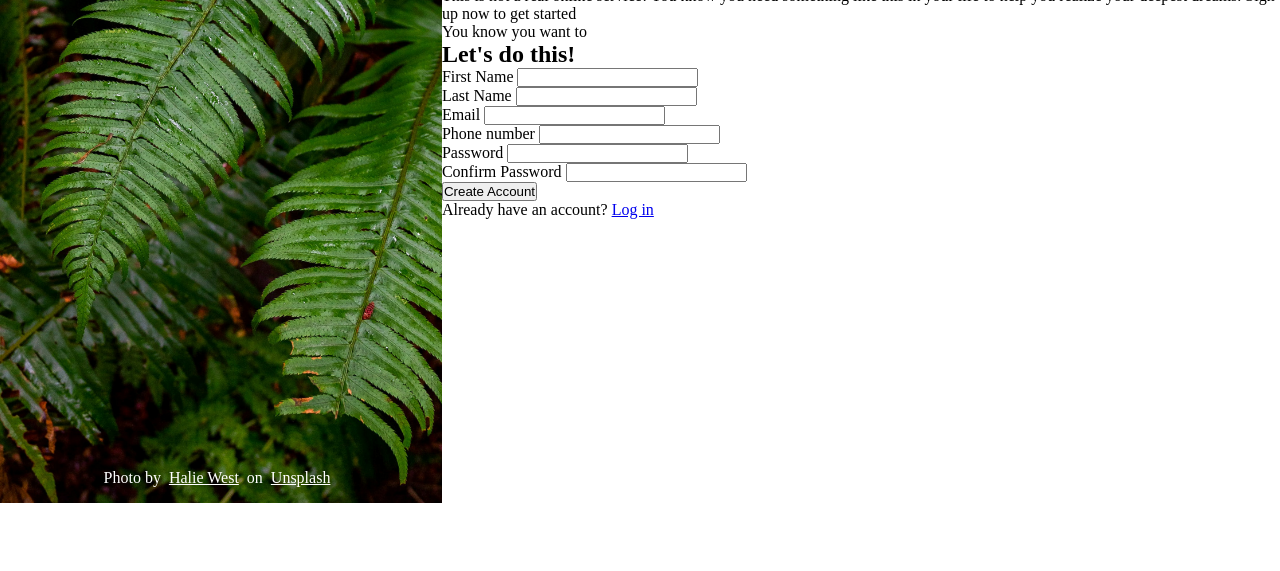
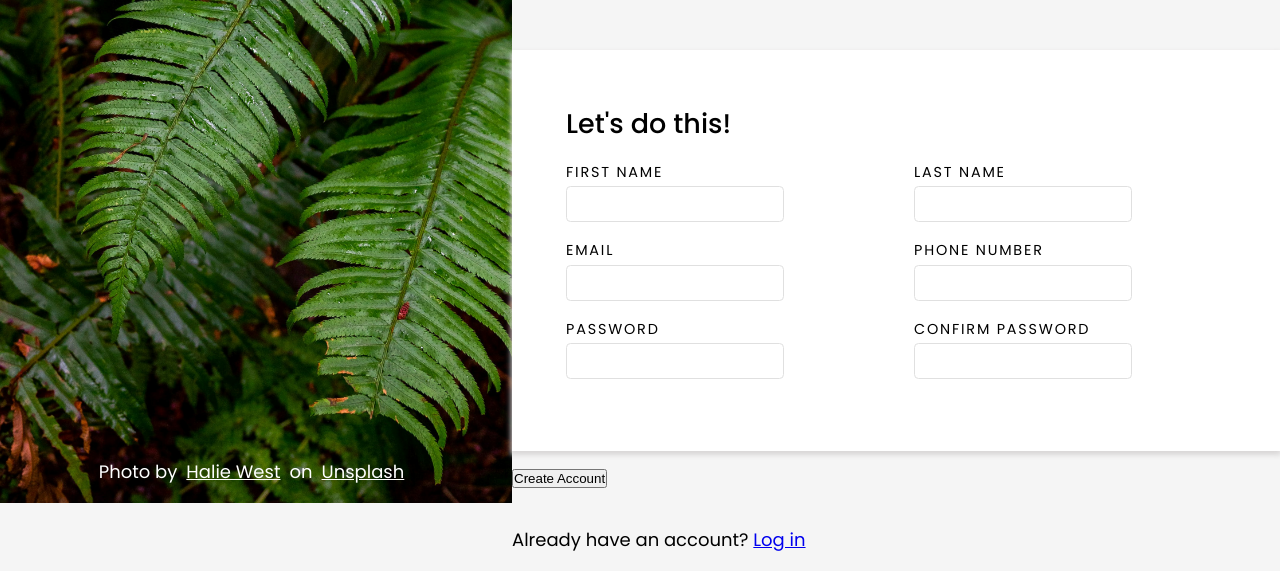
Before and after one commit to MariusVasie/Sign-Up-Form, a plain HTML site: page index.html in a window 1280 px wide. Shown: the part 297-868 px from the top of the page. Before the commit the page ends 800 px from the top, so only its background shows below. Drawn offline with Linux system fonts and the light colour scheme.

Commit message:
Add some styling to the form elements.

```diff
--- a/index.html
+++ b/index.html
@@ -6,6 +6,9 @@
     <title>Sign Up</title>
     <link rel="stylesheet" href="style.css">
     <script src="script.js" defer></script>
+    <link rel="preconnect" href="https://fonts.googleapis.com">
+    <link rel="preconnect" href="https://fonts.gstatic.com" crossorigin>
+    <link href="https://fonts.googleapis.com/css2?family=Poppins:ital,wght@0,400;0,500;1,400;1,500&display=swap" rel="stylesheet">
 </head>
 <body>
     <section class="hero">
@@ -17,13 +20,16 @@
     </section>
     <section class="main">
         <div class="intro-area">
-            <p class="bigger-text">This is not a real online service! You know you need something like this in your life to help you realize your deepest dreams. Sign up now to get started</p>
-            <p class="bigger-text">You know you want to</p>
+            <p class="bigger-text">This is not a real online service! You know you need something like this in your life to help you realize your deepest dreams.
+                <br/>Sign up <span>now</span> to get started</p>
+            <p class="bigger-text">You <span>know</span> you want to</p>
         </div>
         <div class="form-area">
             <form method="post">
                 <div class="form-container">
-                    <h2>Let's do this!</h2>
+                    <div class="form-title">
+                        <h2>Let's do this!</h2>
+                    </div>
                     <div class="form-group">
                         <label for="first-name">First Name</label>
                         <input type="text" id="first-name" name="first-name">
--- a/style.css
+++ b/style.css
@@ -7,12 +7,22 @@
   box-sizing: border-box;
 }
 
+@font-face {
+    font-family: 'Norse';
+    src: url('fonts/Norse-Bold.woff2') format('woff2'),
+        url('fonts/Norse-Bold.woff') format('woff');
+    font-weight: bold;
+    font-style: normal;
+    font-display: swap;
+}
+
 html {
     height: 100vh;
     margin: 0;
     display: flex;
     justify-content: center;
     align-items: center;
+    font-size: 18px;
   }
 
 body {
@@ -21,6 +31,10 @@ body {
     align-items: center;
     width: 100%;
     height: 100%;
+    background-color: #f5f5f5;
+    font-family: "Poppins", sans-serif;
+    font-weight: 400;
+    font-style: normal;
 }
 .hero {
     display: flex;
@@ -30,6 +44,11 @@ body {
     background: url('images/bg-image.jpg') no-repeat center / cover;
     height: 100%;
     color: #fff;
+
+    h1 {
+        font-family: 'Norse', 'Times New Roman', Times, serif;
+        font-size: 6rem;
+    }
 }
 .title {
     display: flex;
@@ -58,5 +77,76 @@ body {
     }
 }
 
+.main {
+    font-family: "Poppins", sans-serif;
+    width: 60%;
 
-/* De gasit alternativa pentru webfont generator */
+    p {
+        padding: 1rem 0;
+    }
+
+    .bigger-text {
+        font-size: 1.75rem;
+        font-weight: 500;
+
+        span {
+            font-style: italic;
+        }
+    }
+}
+
+.intro-area {
+    padding: 3rem;
+}
+
+.form-area {
+    width: 100%;
+}
+
+.form-container {
+    background-color: #fff;
+    display: flex;
+    flex-wrap: wrap;
+    justify-content: space-between;
+    box-shadow: 0 3px 5px 1px #d9d7d7;
+    padding: 3rem;
+}
+
+.form-title {
+    width: 100%;
+    margin-bottom: 1rem;
+
+    h2 {
+        font-weight: 500;
+    }
+}
+
+.form-group {
+    width: calc(50% - 1rem);
+    margin-bottom: 1rem;
+}
+
+.form-group label {
+    display: block;
+    margin-bottom: 0.2rem;
+    text-transform: uppercase;
+    font-size: 0.8rem;
+    letter-spacing: 0.1rem;
+}
+
+button {
+    margin-top: 1rem;
+}
+
+.login-text {
+    margin-top: 1rem;
+}
+
+input {
+    appearance: none;
+    width: 70%;
+    height: 2rem;
+    padding: 0.3rem;
+    border: solid 1px #e0e0e0;
+    border-radius: 0.25rem;
+  }
```
Also changed, not shown: fonts/Norse-Bold.woff (added), fonts/Norse-Bold.woff2 (added).
